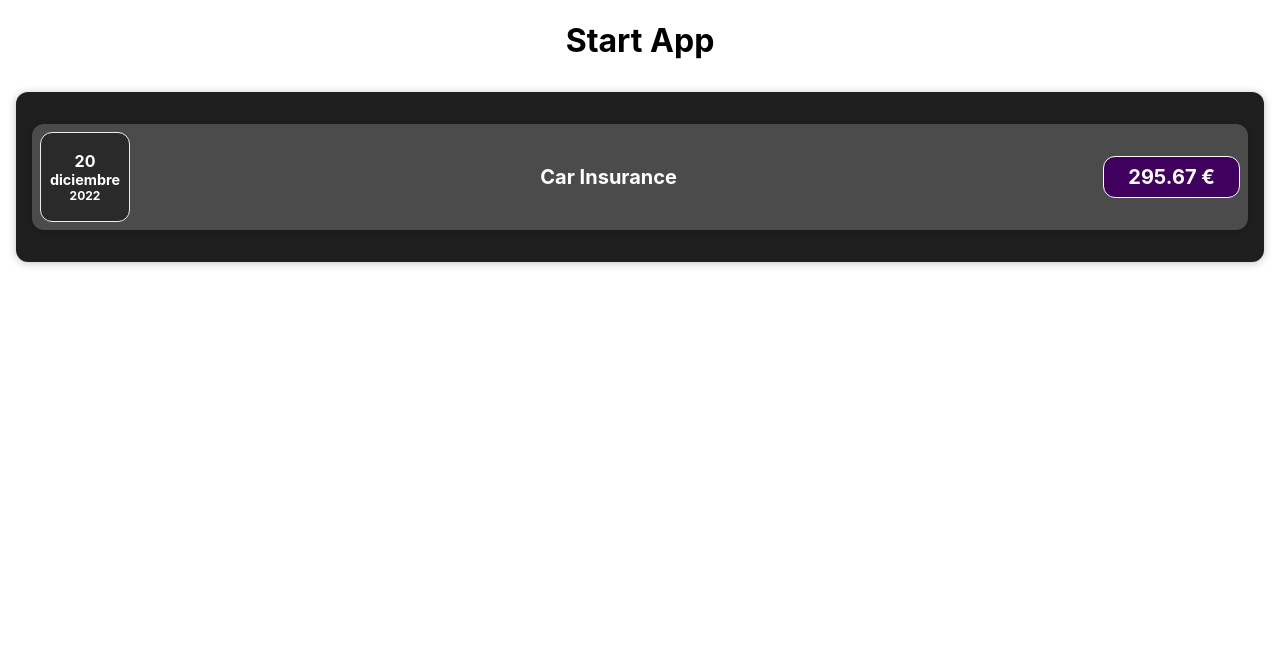
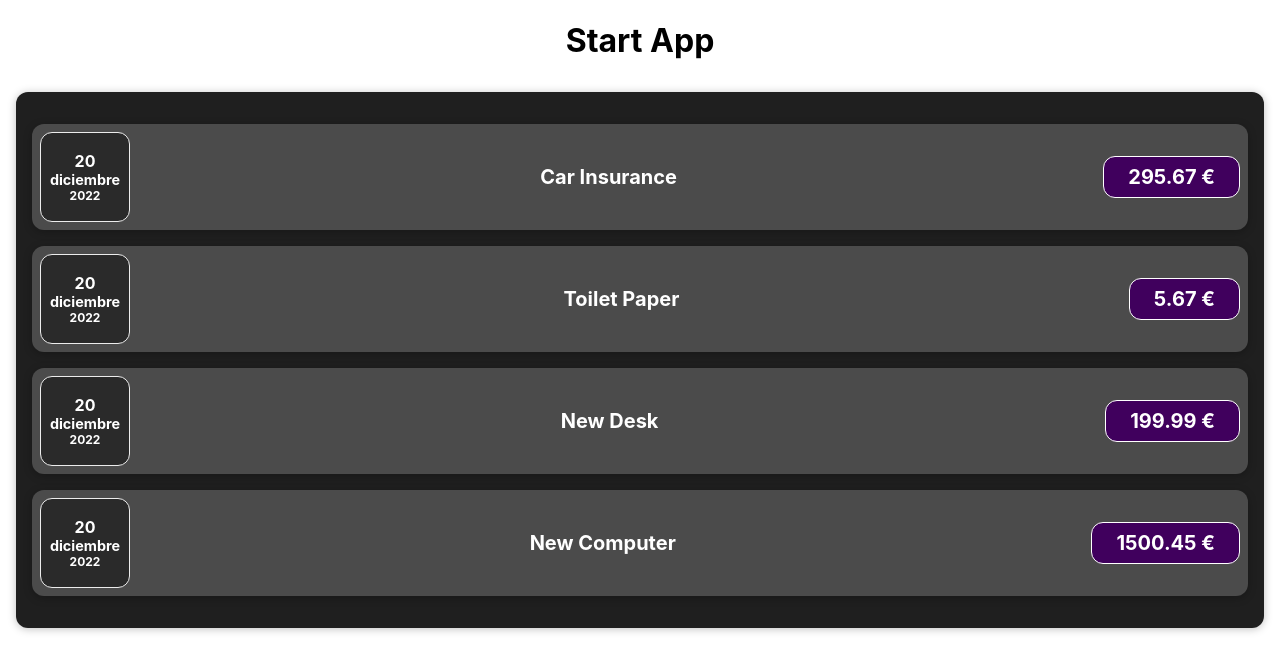
Before and after one commit to pPlanello/expensesTrackerApp, a React (Create React App) app: page / in a window 1280 px wide. Shown: the top 672 px of the page. Built offline with nearby package versions, Linux system fonts and the light colour scheme.

Commit message:
Add all expenses in list

```diff
--- a/src/components/Expenses.js
+++ b/src/components/Expenses.js
@@ -7,6 +7,9 @@ function Expenses(props) {
     return (
         <Card className='expenses'>
             <ExpenseItem title={props.items[0].title} amount={props.items[0].amount} date={props.items[0].date} />
+            <ExpenseItem title={props.items[1].title} amount={props.items[1].amount} date={props.items[1].date} />
+            <ExpenseItem title={props.items[2].title} amount={props.items[2].amount} date={props.items[2].date} />
+            <ExpenseItem title={props.items[3].title} amount={props.items[3].amount} date={props.items[3].date} />
         </Card>
     );
 }
```
